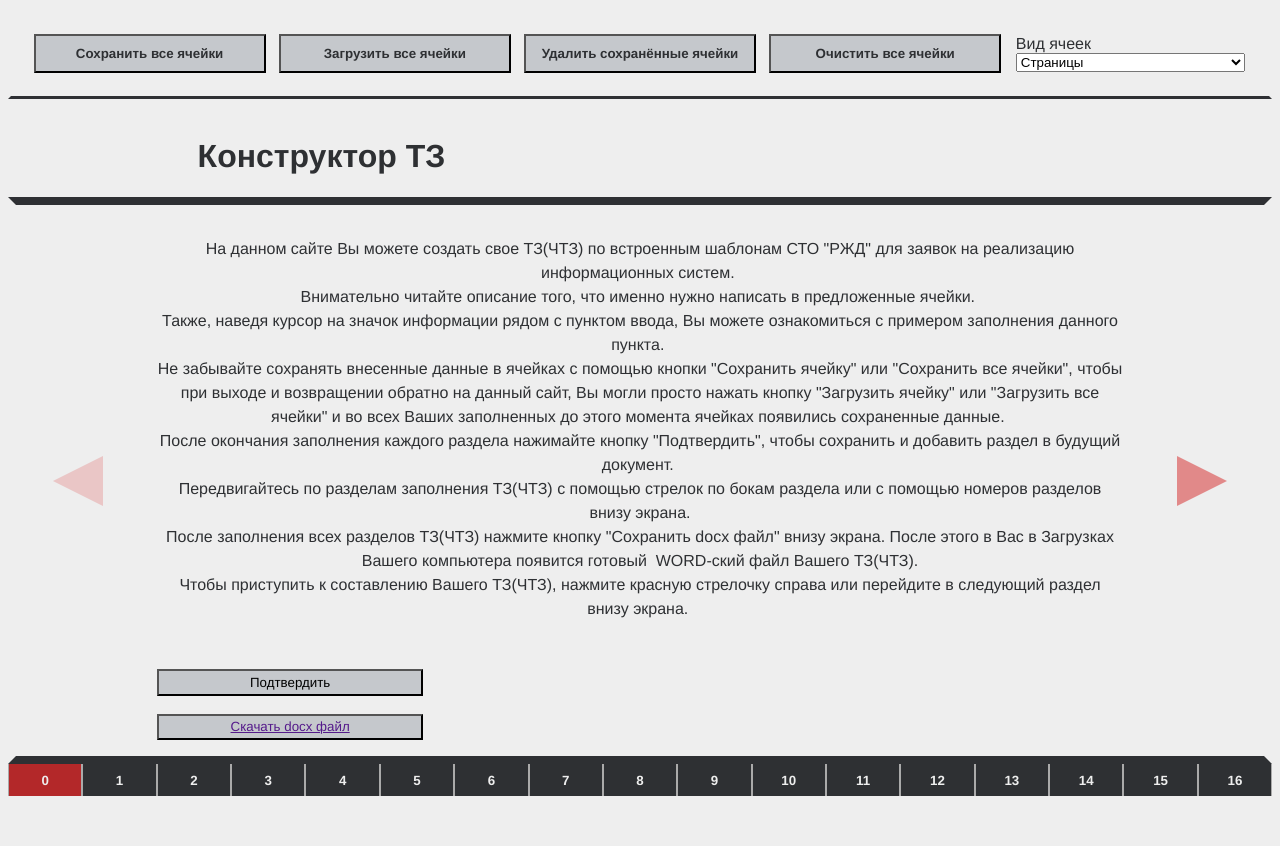
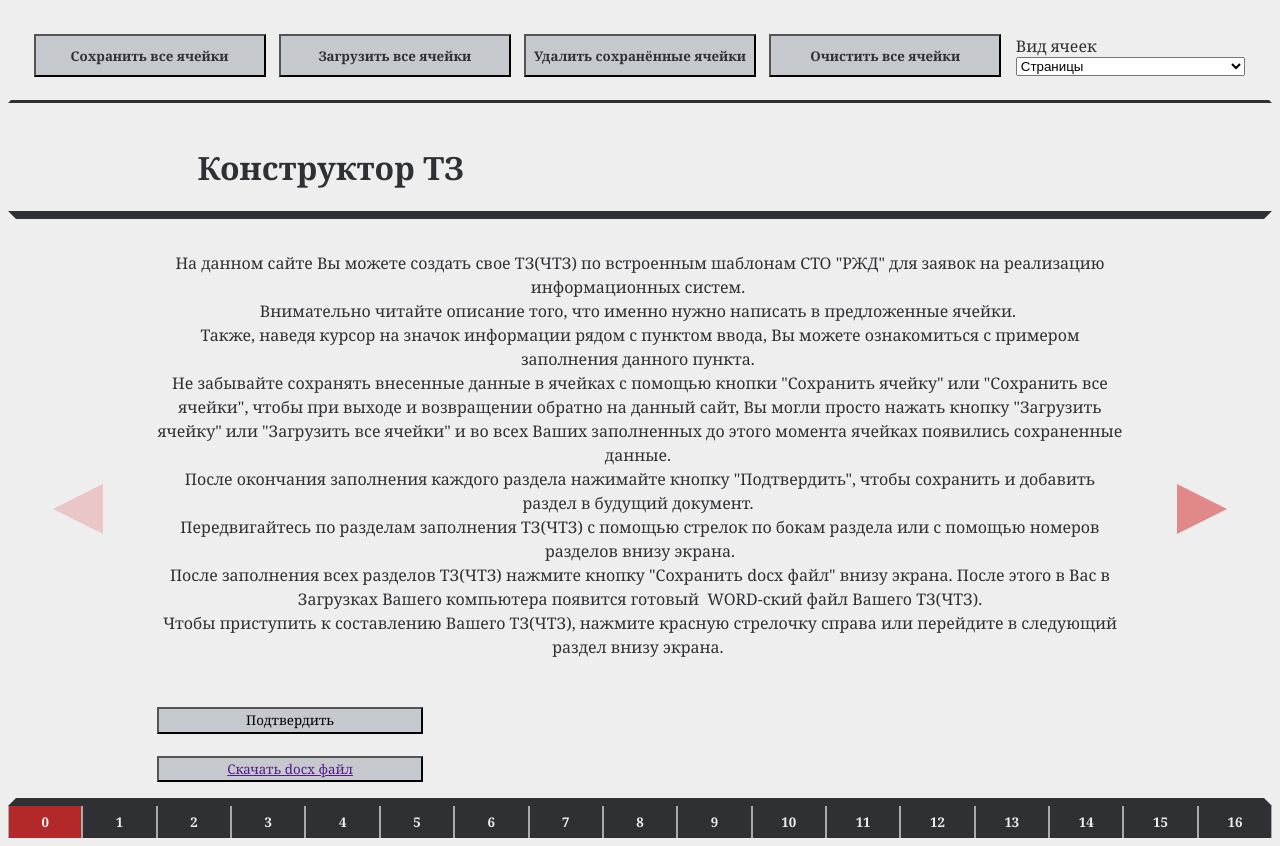
Before and after one commit to generic-name-2166/tt-validation, a SvelteKit app: page / in a window 1280 px wide. Before the commit the page ends 804 px from the top, so only its background shows below. Built offline with nearby package versions, Linux system fonts and the light colour scheme.

Commit message:
feat: font change

```diff
--- a/src/routes/+page.svelte
+++ b/src/routes/+page.svelte
@@ -14,7 +14,7 @@
 
 <style>
   :global(body) {
-    font-family: Helvetica, Arial, sans-serif;
+    font-family: Cambria, Cochin, Georgia, Times, 'Times New Roman', serif;
     background-color: #eeeeee;
     overflow-y: scroll;
     color: #2e3033;
```
